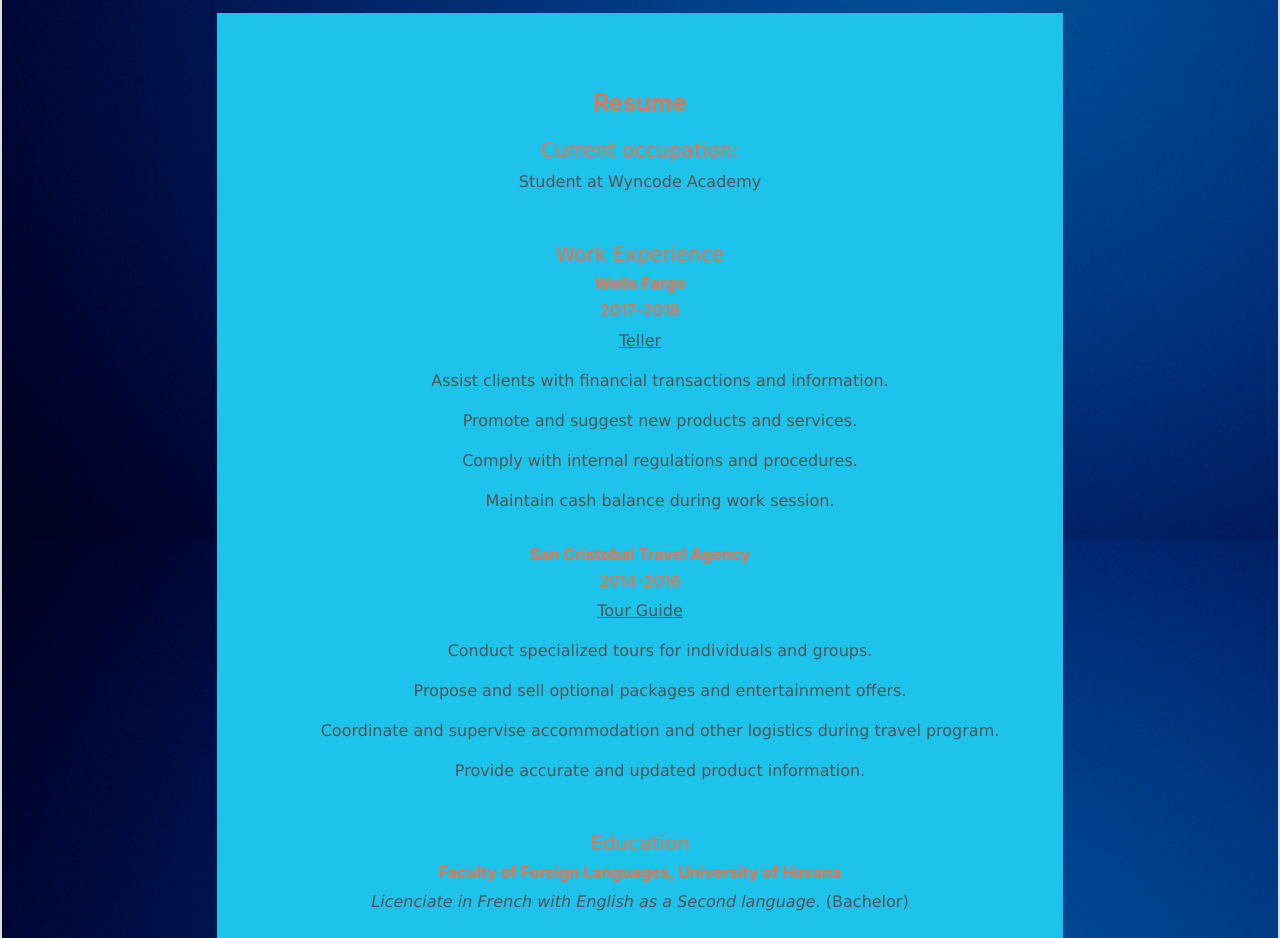
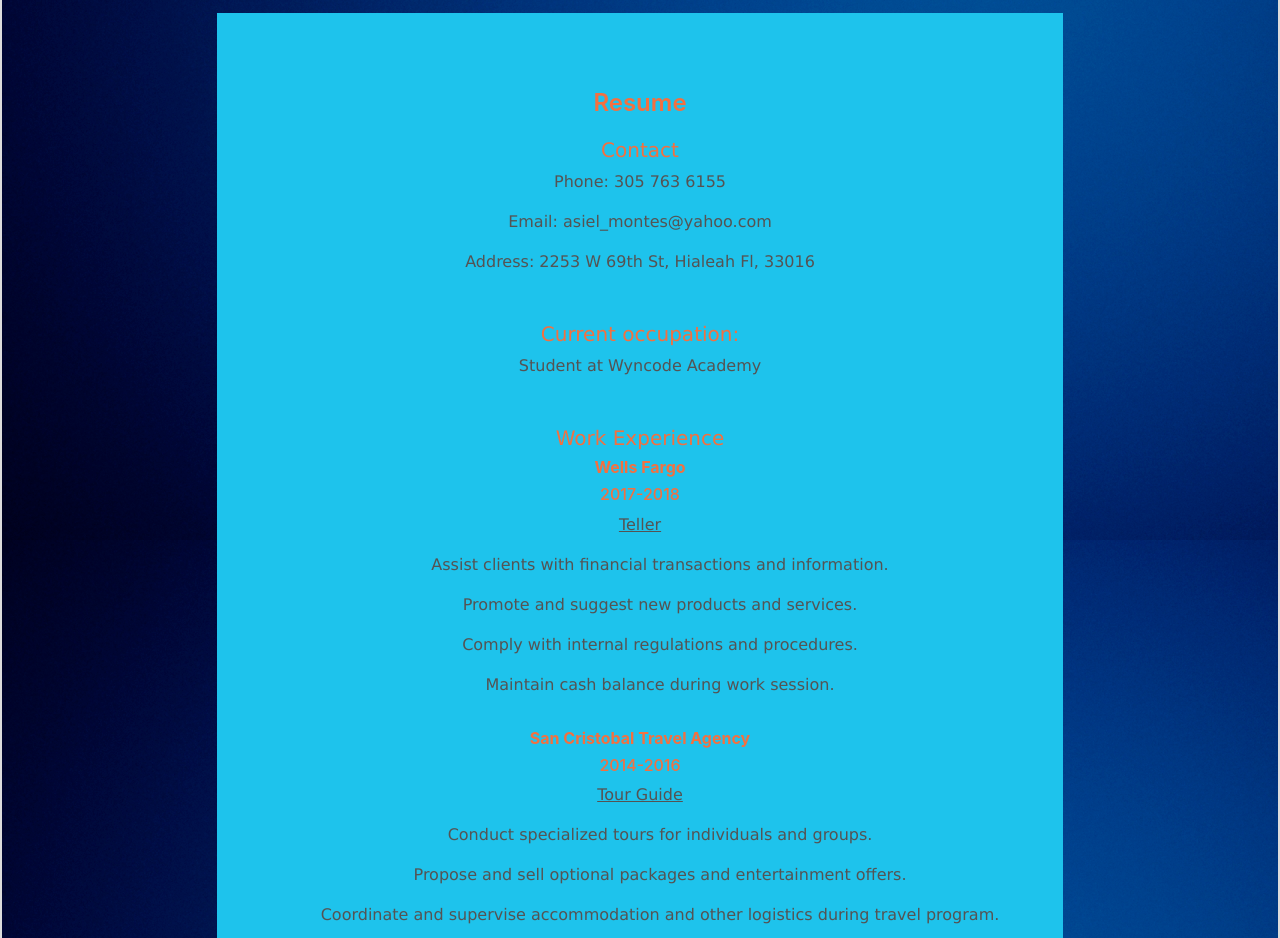
Before and after one commit to Hakxel/html-portfolio, a plain HTML site: page index.html in a window 1280 px wide. Shown: the part 2700-3638 px from the top of the page. Drawn offline with nearby package versions, Linux system fonts and the light colour scheme.

Commit message:
Add contact information to resume

```diff
--- a/index.html
+++ b/index.html
@@ -106,6 +106,12 @@
           <div class="bio-resume">
             <div class="resume">
               <h4>Resume</h4>
+              <div class="section contact-info">
+                <h5>Contact</h5>
+                <p>Phone: 305 763 6155</p>
+                <p>Email: asiel_montes@yahoo.com</p>
+                <p>Address: 2253 W 69th St, Hialeah Fl, 33016</p>
+              </div>
               <div class="section current">
                 <h5>Current occupation:</h5>
                 <p>Student at Wyncode Academy</p>
```
